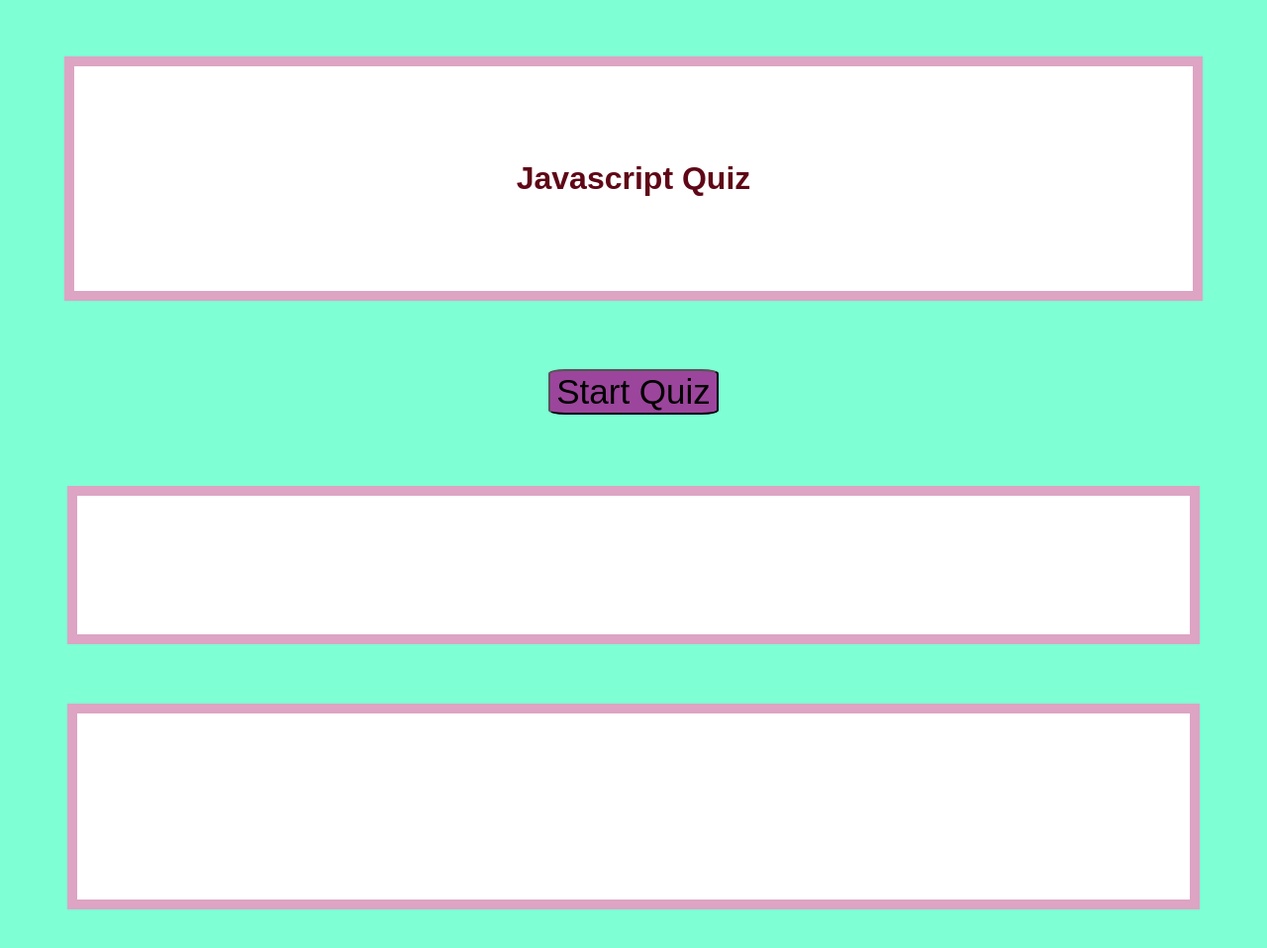
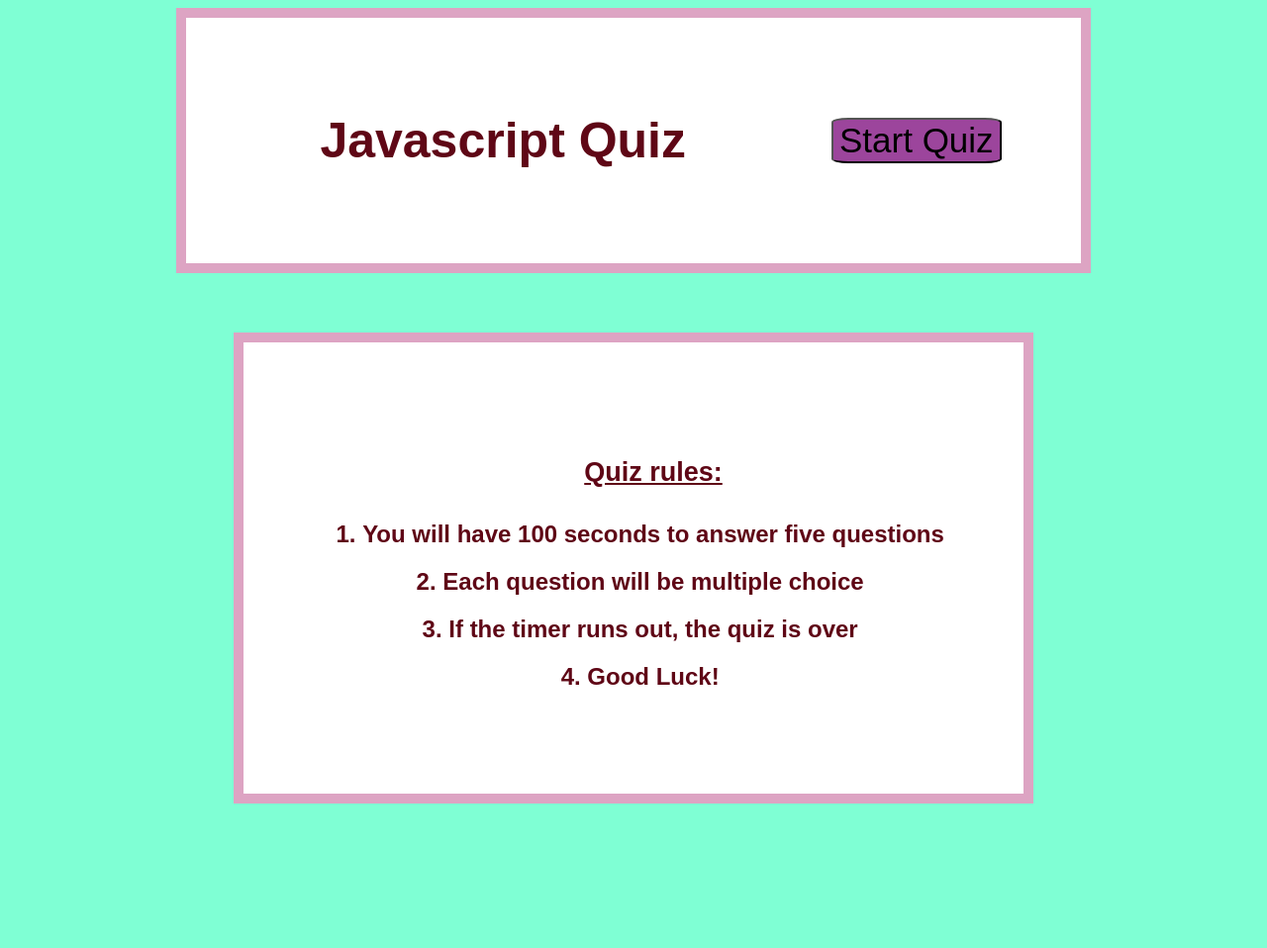
Before and after one commit to brennaveir/code-quiz, a plain HTML site: page index.html in a window 1280 px wide. Shown: the whole page at 99% size. After the commit the page ends 880 px from the top, so only its background shows below. Drawn offline with Linux system fonts and the light colour scheme.

Commit message:
added styles, moved start/restart button

```diff
--- a/assets/css/style.css
+++ b/assets/css/style.css
@@ -7,38 +7,33 @@
 header {
     color: rgb(95, 7, 22);
    display:flex;
-   justify-content: space-around;
+   justify-content: center;
    align-items: center;
    background-color: white;
-   margin: 57px;
    border: 10px solid #dda4c3;
+   padding-left:40px;
 }
 
-container {
-    padding: 20px;
+#container {
+
     font-size: 24px;
     font-weight: bold;
+    color: rgb(95, 7, 22);
 }
 
 
-/* #score {
-    margin-top: 160px;
-    border: 5px solid darkblue;
-    background: white;
-} */
+body {
+ display:flex;
 
-body {
- /* display:flex; */
-    /* justify-content: center; */
-    /* flex-direction: column; */
-    /* align-items: center; */
-    /* padding:40px; */
-    /* border: 290px solid cornflowerblue; */
+    flex-direction: column;
+    align-items: center;
+
 }
 
 h1 {
     margin: 95px;
     background-color:white;
+    font-size: 50px;
 }
 
 h2 {
@@ -64,9 +59,8 @@ button:hover {
 
 }
 
-#btn-container {
-    display:flex;
-    justify-content: center;
+#startButton {
+   margin-right: 80px;
 }
 #container {
     display:flex;
@@ -98,20 +92,10 @@ ul {
 li {
    list-style: auto;
    background-color:white;
+   margin:10px;
 }
 
 input {
     margin:20px;
     text-align:center;
 }
-
-#scorebox {
-    display:flex;
-    justify-content: center;
-    flex-direction: column;
-    align-items: center;
-    margin: 60px;
-    padding: 70px;
-    border: 10px solid #dda4c3;
-    background-color:white;
-}
--- a/assets/js/script.js
+++ b/assets/js/script.js
@@ -126,9 +126,9 @@ function checkAnswer (selectedOption){
         containerEl.append(initials, saveInitialsButton);
         saveInitialsButton.addEventListener("click", function(){
             saveScores(initials.value)
-            containerEl.innerHTML = "Check out the scores below!";
             scoreEl.textContent = "";
             initials.value = "";
+            containerEl.innerText = "Check out the scores above!"
         } )
 
     }else{
@@ -174,7 +174,7 @@ timerInterval = setInterval(timeLeft, 1000)
 startButton.setAttribute("style", "display:none")
 scoreHistoryEl.innerText = ""
 scoreEl.textContent = "Score = " + currentScore + "/5";
-
+containerEl.innerhtml = "";
 
 
 answerQuestions();
--- a/index.html
+++ b/index.html
@@ -14,15 +14,23 @@
          <h1>Javascript Quiz</h1>
         <h2 id = score></h2>
 
+    <ul id = scoreHistory></ul>
+   <button id = startButton></button>
     </header>
-    <div id = btn-container><button id = startButton></button> </div>
+
 
     <div id = container>
       <!-- quiz questions go here -->
+      <ul>
+        <h2>Quiz rules:</h2>
+        <li>You will have 100 seconds to answer five questions</li>
+        <li>Each question will be multiple choice</li>
+        <li>If the timer runs out, the quiz is over</li>
+        <li>Good Luck!</li>
+    </ul>
+
     </div>
-    <div id="scorebox">
-    <ul id = scoreHistory></ul>
-   </div>
+
 
     <script src="./assets/js/script.js"></script>
 </body>
```
Also changed, not shown: assets/images/answer-questions-page.png (added), assets/images/scores-page.png (added), assets/images/start-code-page.png (added), 1 other file.
